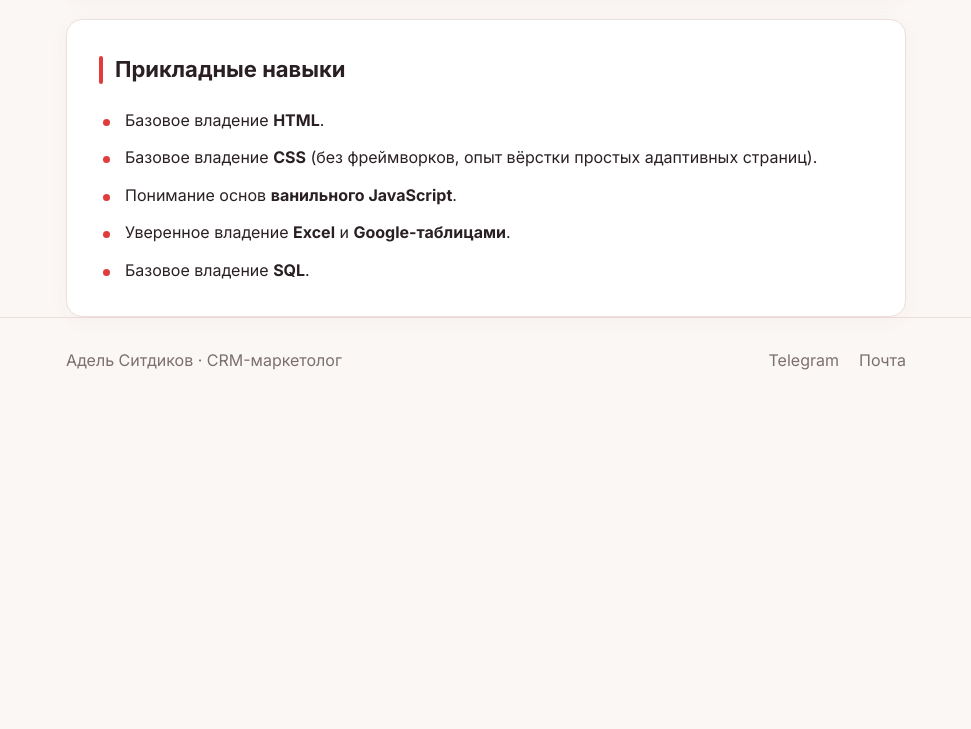
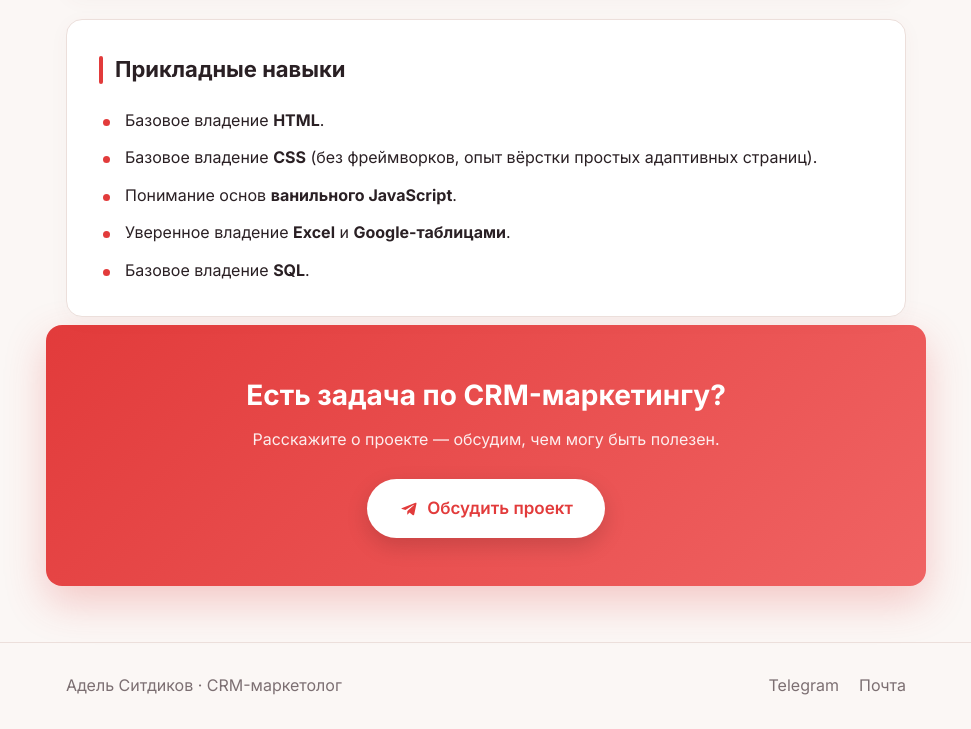
Before and after one commit to asitdikov-cmd/asitdikov-cmd.github.io, a plain HTML site: page index.html in a window 1280 px wide. Shown: the part 1613-2342 px from the top of the page, without its empty margins (154-1125 px from the left). Before the commit the page ends 2016 px from the top, so only its background shows below. Drawn offline with Linux system fonts and the light colour scheme.

Commit message:
Update contact buttons with icons; add 'Обсудить проект' CTA

```diff
--- a/index.html
+++ b/index.html
@@ -23,10 +23,12 @@
         </p>
         <div class="hero__contacts">
           <a class="btn" href="https://t.me/Adel_Sitdikov" target="_blank" rel="noopener">
-            Telegram: @Adel_Sitdikov
+            Связаться в
+            <svg class="btn__icon" viewBox="0 0 24 24" fill="currentColor" aria-hidden="true"><path d="M9.78 18.65l.28-4.23 7.68-6.92c.34-.31-.07-.46-.52-.19L7.74 13.3 3.64 12c-.88-.25-.89-.86.2-1.3l15.97-6.16c.73-.33 1.43.18 1.15 1.3l-2.72 12.81c-.19.91-.74 1.13-1.5.71L12.6 16.3l-1.99 1.93c-.23.23-.42.42-.83.42z"/></svg>
           </a>
           <a class="btn btn--ghost" href="mailto:a.sitdikov@mailfit.com">
-            a.sitdikov@mailfit.com
+            Связаться в
+            <svg class="btn__icon" viewBox="0 0 24 24" fill="none" stroke="currentColor" stroke-width="2" stroke-linecap="round" stroke-linejoin="round" aria-hidden="true"><rect x="3" y="5" width="18" height="14" rx="2"/><path d="m3 7 9 6 9-6"/></svg>
           </a>
         </div>
       </div>
@@ -107,6 +109,17 @@
     </section>
   </main>
 
+  <section class="cta">
+    <div class="container">
+      <h2 class="cta__title">Есть задача по CRM-маркетингу?</h2>
+      <p class="cta__text">Расскажите о проекте — обсудим, чем могу быть полезен.</p>
+      <a class="btn btn--lg" href="https://t.me/Adel_Sitdikov" target="_blank" rel="noopener">
+        <svg class="btn__icon" viewBox="0 0 24 24" fill="currentColor" aria-hidden="true"><path d="M9.78 18.65l.28-4.23 7.68-6.92c.34-.31-.07-.46-.52-.19L7.74 13.3 3.64 12c-.88-.25-.89-.86.2-1.3l15.97-6.16c.73-.33 1.43.18 1.15 1.3l-2.72 12.81c-.19.91-.74 1.13-1.5.71L12.6 16.3l-1.99 1.93c-.23.23-.42.42-.83.42z"/></svg>
+        Обсудить проект
+      </a>
+    </div>
+  </section>
+
   <footer class="footer">
     <div class="container">
       <p>Адель Ситдиков · CRM-маркетолог</p>
--- a/styles.css
+++ b/styles.css
@@ -84,7 +84,9 @@ body {
 }
 
 .btn {
-  display: inline-block;
+  display: inline-flex;
+  align-items: center;
+  gap: 8px;
   padding: 12px 22px;
   border-radius: 999px;
   font-weight: 600;
@@ -95,6 +97,18 @@ body {
   transition: transform .15s ease, box-shadow .15s ease, background .15s ease;
   box-shadow: 0 8px 22px rgba(226,59,59,.28);
 }
+
+.btn__icon {
+  width: 18px;
+  height: 18px;
+  flex-shrink: 0;
+}
+
+.btn--lg {
+  padding: 16px 32px;
+  font-size: 17px;
+}
+.btn--lg .btn__icon { width: 20px; height: 20px; }
 .btn:hover { transform: translateY(-2px); background: #cf2f2f; box-shadow: 0 12px 26px rgba(226,59,59,.4); }
 
 .btn--ghost {
@@ -197,6 +211,38 @@ main { padding: 44px 0; display: flex; flex-direction: column; gap: 22px; }
   flex-shrink: 0;
 }
 
+/* ---------- CTA ---------- */
+.cta {
+  text-align: center;
+  padding: 8px 0 56px;
+}
+.cta .container {
+  background: linear-gradient(135deg, var(--accent), #f06363);
+  border-radius: var(--radius);
+  padding: 48px 24px;
+  box-shadow: 0 16px 40px rgba(226,59,59,.25);
+}
+.cta__title {
+  color: #fff;
+  font-size: clamp(22px, 4vw, 28px);
+  font-weight: 700;
+}
+.cta__text {
+  color: rgba(255,255,255,.9);
+  margin: 10px 0 26px;
+  font-size: 16px;
+}
+.cta .btn--lg {
+  background: #fff;
+  color: var(--accent);
+  box-shadow: 0 8px 22px rgba(0,0,0,.15);
+}
+.cta .btn--lg:hover {
+  background: #fff;
+  transform: translateY(-2px);
+  box-shadow: 0 12px 28px rgba(0,0,0,.22);
+}
+
 /* ---------- Footer ---------- */
 .footer {
   border-top: 1px solid var(--border);
```
